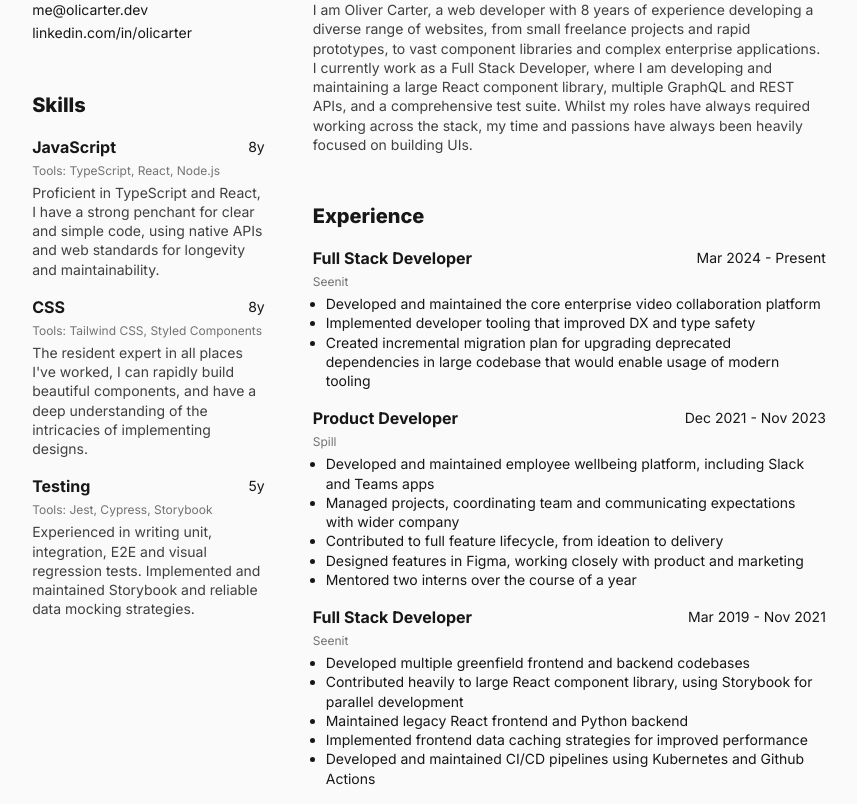
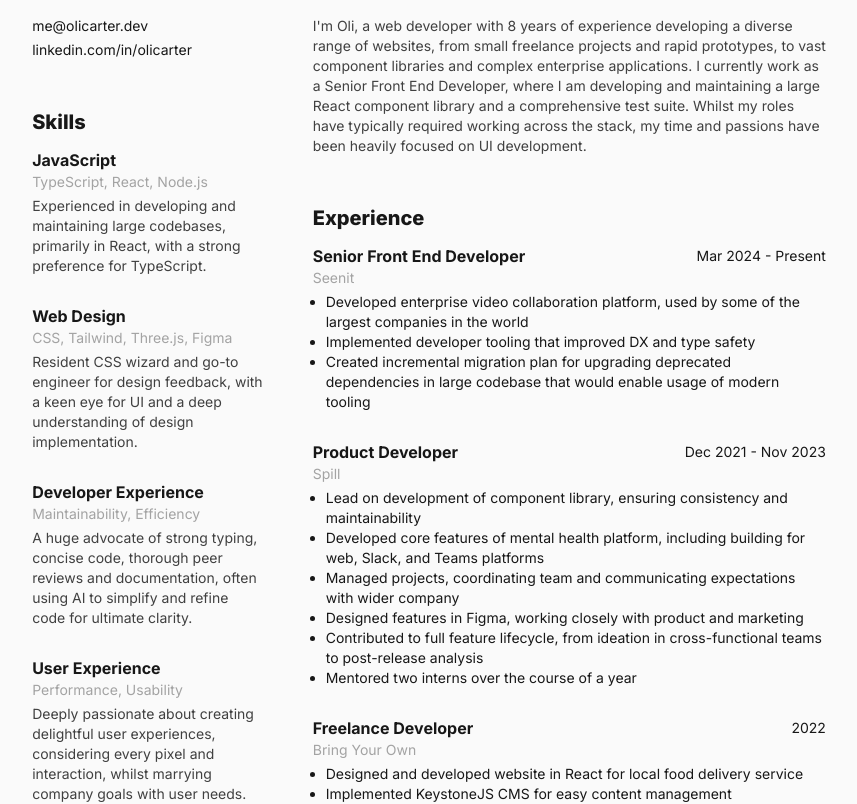
Before and after one commit to olicarter/portfolio, a Next.js app: page /cv in a window 1280 px wide. Shown: the part 244-1048 px from the top of the page, without its empty margins (211-1068 px from the left). Built offline with nearby package versions, Linux system fonts and the light colour scheme.

Commit message:
feat: update cv

```diff
--- a/app/cv/page.tsx
+++ b/app/cv/page.tsx
@@ -4,15 +4,15 @@ import './style.css'
 
 const data = {
   summary:
-    'I am Oliver Carter, a web developer with 8 years of experience developing a diverse range of websites, from small freelance projects and rapid prototypes, to vast component libraries and complex enterprise applications. I currently work as a Full Stack Developer, where I am developing and maintaining a large React component library, multiple GraphQL and REST APIs, and a comprehensive test suite. Whilst my roles have always required working across the stack, my time and passions have always been heavily focused on building UIs.',
+    "I'm Oli, a web developer with 8 years of experience developing a diverse range of websites, from small freelance projects and rapid prototypes, to vast component libraries and complex enterprise applications. I currently work as a Senior Front End Developer, where I am developing and maintaining a large React component library and a comprehensive test suite. Whilst my roles have typically required working across the stack, my time and passions have been heavily focused on UI development.",
   experience: [
     {
       company: 'Seenit',
       url: 'https://seenit.io',
-      role: 'Full Stack Developer',
+      role: 'Senior Front End Developer',
       date: 'Mar 2024 - Present',
       responsibilities: [
-        'Developed and maintained the core enterprise video collaboration platform',
+        'Developed enterprise video collaboration platform, used by some of the largest companies in the world',
         'Implemented developer tooling that improved DX and type safety',
         'Created incremental migration plan for upgrading deprecated dependencies in large codebase that would enable usage of modern tooling',
       ],
@@ -23,11 +23,22 @@ const data = {
       role: 'Product Developer',
       date: 'Dec 2021 - Nov 2023',
       responsibilities: [
-        'Developed and maintained employee wellbeing platform, including Slack and Teams apps',
+        'Lead on development of component library, ensuring consistency and maintainability',
+        'Developed core features of mental health platform, including building for web, Slack, and Teams platforms',
         'Managed projects, coordinating team and communicating expectations with wider company',
-        'Contributed to full feature lifecycle, from ideation to delivery',
-        'Designed features in Figma, working closely with product and marketing',
+        'Designed features in Figma, working closely with product and marketing ',
+        'Contributed to full feature lifecycle, from ideation in cross-functional teams to post-release analysis',
         'Mentored two interns over the course of a year',
+      ],
+    },
+    {
+      company: 'Bring Your Own',
+      role: 'Freelance Developer',
+      date: '2022',
+      responsibilities: [
+        'Designed and developed website in React for local food delivery service',
+        'Implemented KeystoneJS CMS for easy content management',
+        'Integrated with Stripe for payments',
       ],
     },
     {
@@ -36,35 +47,42 @@ const data = {
       role: 'Full Stack Developer',
       date: 'Mar 2019 - Nov 2021',
       responsibilities: [
-        'Developed multiple greenfield frontend and backend codebases',
-        'Contributed heavily to large React component library, using Storybook for parallel development',
-        'Maintained legacy React frontend and Python backend',
-        'Implemented frontend data caching strategies for improved performance',
-        'Developed and maintained CI/CD pipelines using Kubernetes and Github Actions',
+        'Developed enterprise video collaboration platform',
+        'Contributed heavily to large internal component library',
+        'Created and developed REST and GraphQL APIs in a microservice architecture',
+        'Developed and maintained containerised CI/CD pipeline',
+        'Maintained legacy platform written with React class components and Python',
       ],
     },
   ],
   skills: [
     {
       name: 'JavaScript',
-      years: 8,
-      tools: ['TypeScript', 'React', 'Node.js'],
+      // years: 8,
+      highlights: ['TypeScript', 'React', 'Node.js'],
       description:
-        'Proficient in TypeScript and React, I have a strong penchant for clear and simple code, using native APIs and web standards for longevity and maintainability.',
+        'Experienced in developing and maintaining large codebases, primarily in React, with a strong preference for TypeScript.',
     },
     {
-      name: 'CSS',
-      years: 8,
-      tools: ['Tailwind CSS', 'Styled Components'],
+      name: 'Web Design',
+      // years: 8,
+      highlights: ['CSS', 'Tailwind', 'Three.js', 'Figma'],
       description:
-        "The resident expert in all places I've worked, I can rapidly build beautiful components, and have a deep understanding of the intricacies of implementing designs.",
+        'Resident CSS wizard and go-to engineer for design feedback, with a keen eye for UI and a deep understanding of design implementation.',
     },
     {
-      name: 'Testing',
-      years: 5,
-      tools: ['Jest', 'Cypress', 'Storybook'],
+      name: 'Developer Experience',
+      // years: 5,
+      highlights: ['Maintainability', 'Efficiency'],
       description:
-        'Experienced in writing unit, integration, E2E and visual regression tests. Implemented and maintained Storybook and reliable data mocking strategies.',
+        'A huge advocate of strong typing, concise code, thorough peer reviews and documentation, often using AI to simplify and refine code for ultimate clarity.',
+    },
+    {
+      name: 'User Experience',
+      // years: 8,
+      highlights: ['Performance', 'Usability'],
+      description:
+        'Deeply passionate about creating delightful user experiences, considering every pixel and interaction, whilst marrying company goals with user needs.',
     },
   ],
 }
@@ -75,18 +93,18 @@ export default function CVPage() {
       <header className="bg-emerald-900 flex flex-col items-center p-6 text-neutral-50 w-full">
         <div className="flex items-end justify-between max-a4">
           <div className="space-y-2">
-            <h1>Oliver Carter</h1>
+            <h1>Oli Carter</h1>
             <p>Web Developer</p>
           </div>
           <Avatar size={128} />
         </div>
       </header>
       <div className="flex flex-col items-center p-6">
-        <div className="*:space-y-12 gap-x-12 grid grid-cols-3 max-a4">
+        <div className="gap-x-12 grid grid-cols-3 max-a4">
           <div>
             <section>
               <h3>Contact</h3>
-              <ul className="space-y-1 text-sm">
+              <ul className="py-4 space-y-1 text-sm">
                 <li>
                   <a href="mailto:me@olicarter.dev">me@olicarter.dev</a>
                 </li>
@@ -102,13 +120,13 @@ export default function CVPage() {
             </section>
             <section>
               <h3>Skills</h3>
-              <ul className="space-y-4">
+              <ul>
                 {data.skills.map(skill => (
                   <Item
                     key={skill.name}
                     heading={skill.name}
-                    annotation={`${skill.years}y`}
-                    subheading={`Tools: ${skill.tools.join(', ')}`}
+                    // annotation={skill.years ? `${skill.years}y` : undefined}
+                    subheading={skill.highlights.join(', ')}
                     body={<p>{skill.description}</p>}
                   />
                 ))}
@@ -118,20 +136,28 @@ export default function CVPage() {
           <div className="col-span-2">
             <section>
               <h3>Summary</h3>
-              <p>{data.summary}</p>
+              <p className="py-4">{data.summary}</p>
             </section>
             <section>
               <h3>Experience</h3>
-              <ul className="space-y-4 text-sm">
+              <ul className="text-sm">
                 {data.experience.map(experience => (
                   <Item
                     key={experience.company}
                     heading={experience.role}
                     annotation={experience.date}
                     subheading={
-                      <a href={experience.url} rel="noreferrer" target="_blank">
-                        {experience.company}
-                      </a>
+                      experience.url ? (
+                        <a
+                          href={experience.url}
+                          rel="noreferrer"
+                          target="_blank"
+                        >
+                          {experience.company}
+                        </a>
+                      ) : (
+                        experience.company
+                      )
                     }
                     body={
                       <ul className="list-disc list-outside pl-[13px]">
@@ -153,17 +179,17 @@ export default function CVPage() {
 
 function Item(props: {
   heading: string
-  annotation: string
+  annotation?: string
   subheading: ReactNode
   body: ReactNode
 }) {
   return (
-    <li className="space-y-1">
+    <li className="py-4 space-y-1">
       <header className="flex items-center justify-between">
-        <h5>{props.heading}</h5>
-        <span className="text-sm">{props.annotation}</span>
+        <h5 className="leading-none">{props.heading}</h5>
+        <span className="leading-none text-sm">{props.annotation}</span>
       </header>
-      <p className="text-neutral-500 text-xs">{props.subheading}</p>
+      <p className="text-neutral-400 text-sm">{props.subheading}</p>
       {props.body}
     </li>
   )
--- a/app/cv/style.css
+++ b/app/cv/style.css
@@ -11,7 +11,7 @@ header p {
 }
 
 section {
-  @apply space-y-4;
+  @apply py-4;
 }
 
 section h3 {
@@ -27,11 +27,7 @@ section header {
 }
 
 section p {
-  @apply leading-snug text-neutral-700 text-sm;
-}
-
-li {
-  @apply leading-snug;
+  @apply text-neutral-700 text-sm;
 }
 
 .max-a4 {
```
